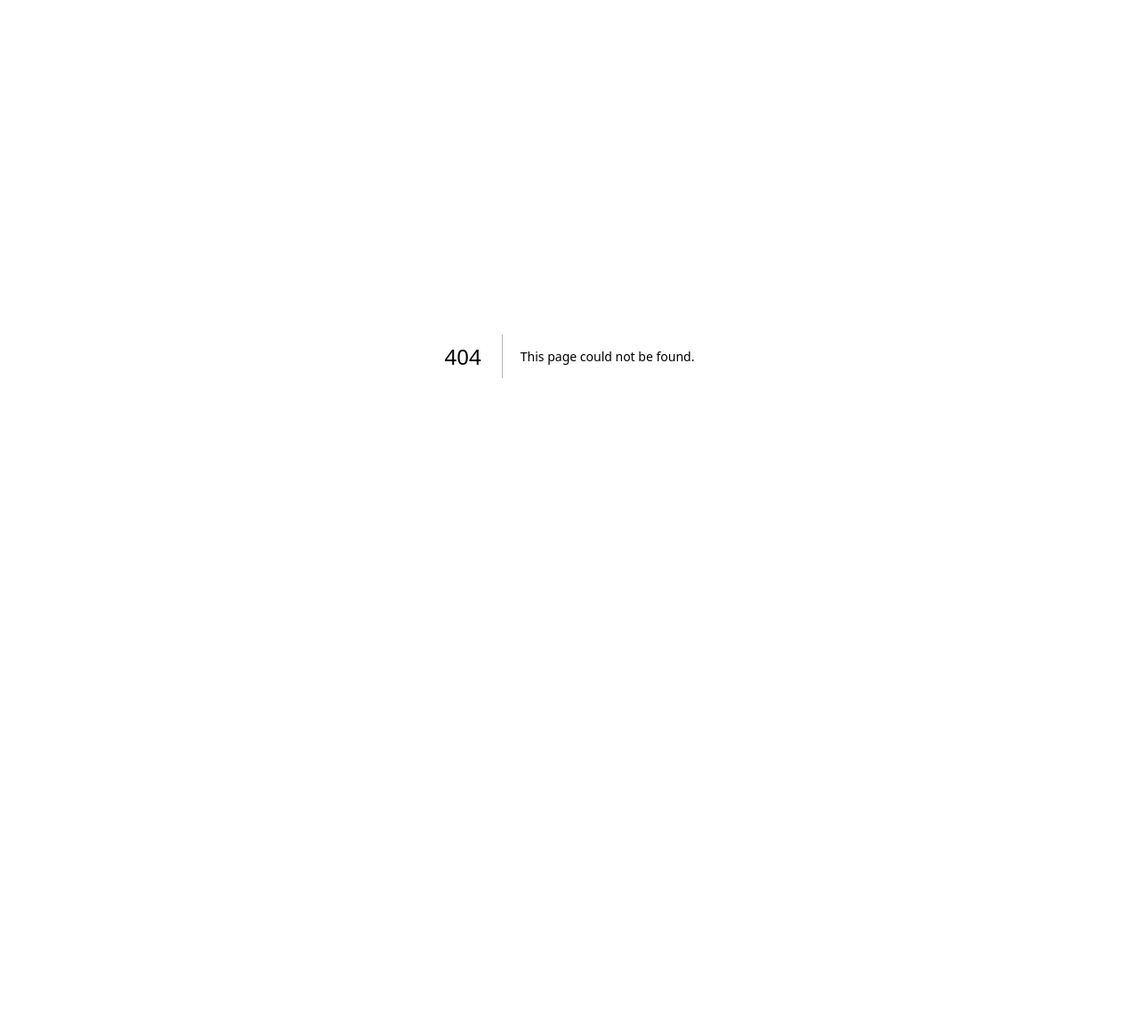
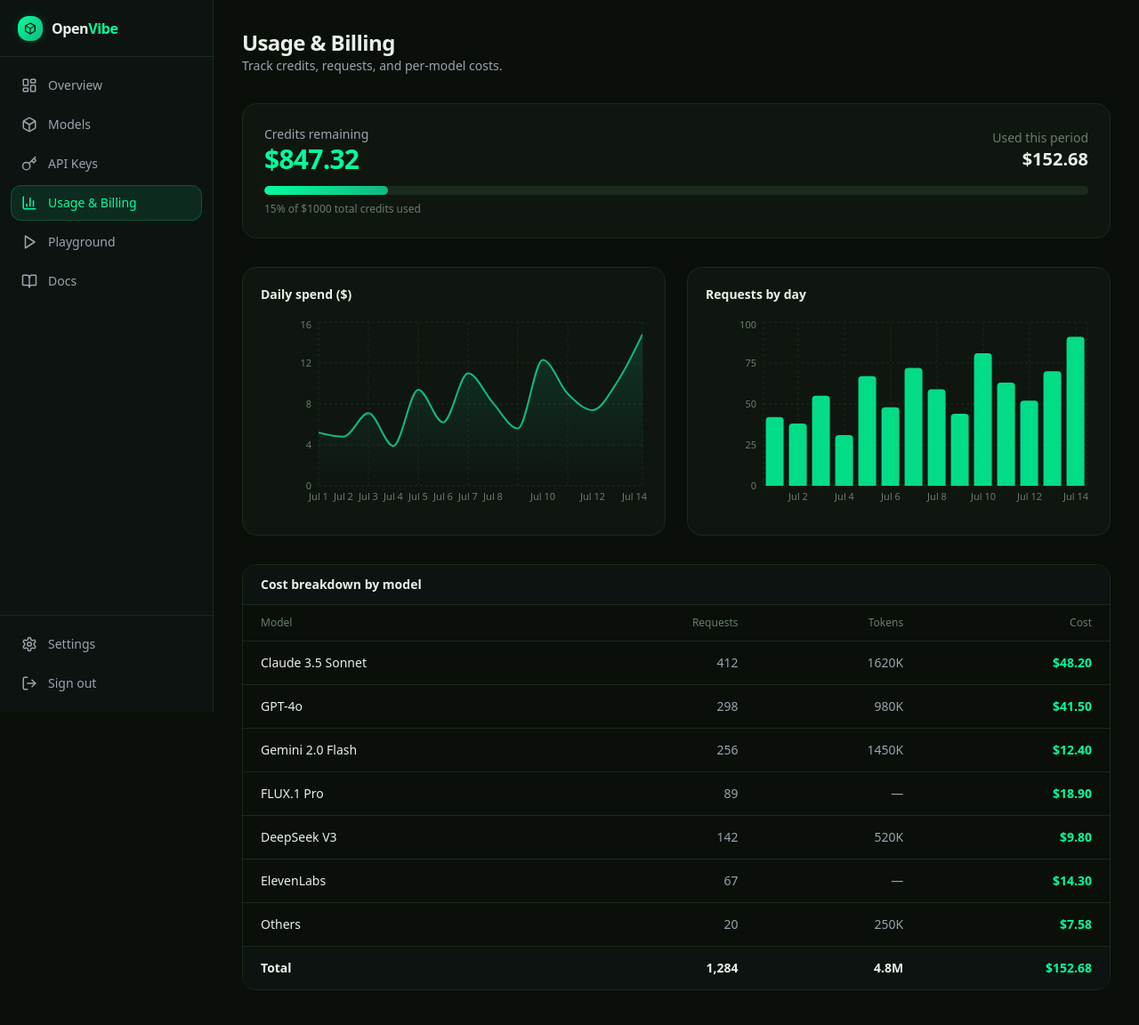
Before and after one commit to Dasgar7/open-vibe, a Next.js app: page /dashboard/usage in a window 1280 px wide. Before the commit this address had no page. Shown: the top 1152 px of the page at 89% size. Before the commit the page ends 800 px from the top, so only its background shows below. Built offline with nearby package versions, Linux system fonts and the light colour scheme.

Commit message:
feat: usage and billing dashboard page

```diff
--- /dev/null
+++ b/src/app/dashboard/usage/page.tsx
@@ -0,0 +1,145 @@
+"use client";
+
+import { usageStats, usageByModel, dailyUsage } from "@/lib/mock-data";
+import {
+  AreaChart,
+  Area,
+  BarChart,
+  Bar,
+  XAxis,
+  YAxis,
+  CartesianGrid,
+  Tooltip,
+  ResponsiveContainer,
+} from "recharts";
+
+export default function UsagePage() {
+  const pct = Math.round((usageStats.creditsUsed / usageStats.totalCredits) * 100);
+
+  return (
+    <div className="space-y-8 animate-fade-in">
+      <div>
+        <h1 className="text-2xl font-bold tracking-tight">Usage & Billing</h1>
+        <p className="text-sm text-[#9ca3af]">Track credits, requests, and per-model costs.</p>
+      </div>
+
+      <div className="rounded-2xl border border-[#1a2a1c] bg-[#0f1610] p-6">
+        <div className="mb-3 flex items-center justify-between">
+          <div>
+            <p className="text-sm font-medium text-[#9ca3af]">Credits remaining</p>
+            <p className="text-3xl font-bold tracking-tight text-[#00ff9d]">
+              ${usageStats.creditsRemaining.toFixed(2)}
+            </p>
+          </div>
+          <div className="text-right">
+            <p className="text-sm text-[#6b7c6e]">Used this period</p>
+            <p className="text-xl font-semibold">${usageStats.creditsUsed.toFixed(2)}</p>
+          </div>
+        </div>
+        <div className="h-2.5 overflow-hidden rounded-full bg-[#1a2a1c]">
+          <div
+            className="h-full rounded-full bg-gradient-to-r from-[#00ff9d] to-[#10b981] transition-all"
+            style={{ width: `${pct}%` }}
+          />
+        </div>
+        <p className="mt-2 text-xs text-[#6b7c6e]">
+          {pct}% of ${usageStats.totalCredits} total credits used
+        </p>
+      </div>
+
+      <div className="grid gap-6 lg:grid-cols-2">
+        <div className="rounded-2xl border border-[#1a2a1c] bg-[#0f1610] p-5">
+          <h2 className="mb-4 text-sm font-semibold">Daily spend ($)</h2>
+          <div className="h-56">
+            <ResponsiveContainer width="100%" height="100%">
+              <AreaChart data={dailyUsage}>
+                <defs>
+                  <linearGradient id="colorCost" x1="0" y1="0" x2="0" y2="1">
+                    <stop offset="5%" stopColor="#10b981" stopOpacity={0.3} />
+                    <stop offset="95%" stopColor="#10b981" stopOpacity={0} />
+                  </linearGradient>
+                </defs>
+                <CartesianGrid strokeDasharray="3 3" stroke="#1a2a1c" />
+                <XAxis dataKey="date" tick={{ fill: "#6b7c6e", fontSize: 11 }} axisLine={false} tickLine={false} />
+                <YAxis tick={{ fill: "#6b7c6e", fontSize: 11 }} axisLine={false} tickLine={false} />
+                <Tooltip
+                  contentStyle={{
+                    background: "#0f1610",
+                    border: "1px solid #1a2a1c",
+                    borderRadius: 12,
+                    fontSize: 12,
+                  }}
+                />
+                <Area type="monotone" dataKey="cost" stroke="#10b981" fill="url(#colorCost)" strokeWidth={2} />
+              </AreaChart>
+            </ResponsiveContainer>
+          </div>
+        </div>
+
+        <div className="rounded-2xl border border-[#1a2a1c] bg-[#0f1610] p-5">
+          <h2 className="mb-4 text-sm font-semibold">Requests by day</h2>
+          <div className="h-56">
+            <ResponsiveContainer width="100%" height="100%">
+              <BarChart data={dailyUsage}>
+                <CartesianGrid strokeDasharray="3 3" stroke="#1a2a1c" />
+                <XAxis dataKey="date" tick={{ fill: "#6b7c6e", fontSize: 11 }} axisLine={false} tickLine={false} />
+                <YAxis tick={{ fill: "#6b7c6e", fontSize: 11 }} axisLine={false} tickLine={false} />
+                <Tooltip
+                  contentStyle={{
+                    background: "#0f1610",
+                    border: "1px solid #1a2a1c",
+                    borderRadius: 12,
+                    fontSize: 12,
+                  }}
+                />
+                <Bar dataKey="requests" fill="#00ff9d" radius={[4, 4, 0, 0]} opacity={0.85} />
+              </BarChart>
+            </ResponsiveContainer>
+          </div>
+        </div>
+      </div>
+
+      <div className="overflow-hidden rounded-2xl border border-[#1a2a1c]">
+        <div className="border-b border-[#1a2a1c] bg-[#0d1310] px-5 py-3">
+          <h2 className="text-sm font-semibold">Cost breakdown by model</h2>
+        </div>
+        <table className="w-full text-left text-sm">
+          <thead>
+            <tr className="border-b border-[#1a2a1c] text-xs text-[#6b7c6e]">
+              <th className="px-5 py-3 font-medium">Model</th>
+              <th className="px-5 py-3 font-medium text-right">Requests</th>
+              <th className="hidden px-5 py-3 font-medium text-right sm:table-cell">Tokens</th>
+              <th className="px-5 py-3 font-medium text-right">Cost</th>
+            </tr>
+          </thead>
+          <tbody>
+            {usageByModel.map((m) => (
+              <tr key={m.model} className="border-b border-[#1a2a1c] last:border-0 hover:bg-white/[0.02]">
+                <td className="px-5 py-3.5 font-medium">{m.model}</td>
+                <td className="px-5 py-3.5 text-right text-[#9ca3af]">{m.requests.toLocaleString()}</td>
+                <td className="hidden px-5 py-3.5 text-right text-[#9ca3af] sm:table-cell">
+                  {m.tokens > 0 ? `${(m.tokens / 1000).toFixed(0)}K` : "—"}
+                </td>
+                <td className="px-5 py-3.5 text-right font-semibold text-[#00ff9d]">
+                  ${m.cost.toFixed(2)}
+                </td>
+              </tr>
+            ))}
+            <tr className="bg-[#0d1310]">
+              <td className="px-5 py-3.5 font-semibold">Total</td>
+              <td className="px-5 py-3.5 text-right font-semibold">
+                {usageByModel.reduce((a, m) => a + m.requests, 0).toLocaleString()}
+              </td>
+              <td className="hidden px-5 py-3.5 text-right font-semibold sm:table-cell">
+                {(usageByModel.reduce((a, m) => a + m.tokens, 0) / 1_000_000).toFixed(1)}M
+              </td>
+              <td className="px-5 py-3.5 text-right font-bold text-[#00ff9d]">
+                ${usageByModel.reduce((a, m) => a + m.cost, 0).toFixed(2)}
+              </td>
+            </tr>
+          </tbody>
+        </table>
+      </div>
+    </div>
+  );
+}
```
